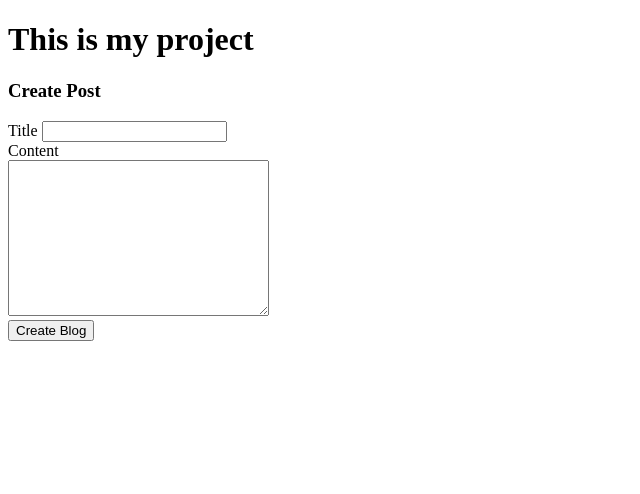
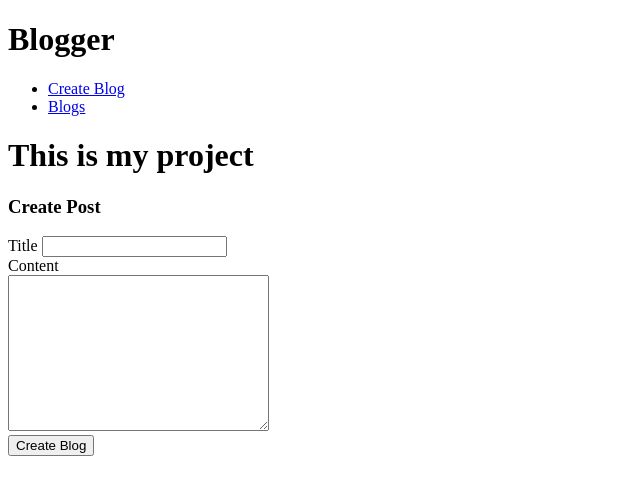
Before and after one commit to eopalka/JS-Practice-Project, a plain HTML site: page index.html in a window 1280 px wide. Shown: the whole page, without its empty margins (0-640 px from the left). Drawn offline with Linux system fonts and the light colour scheme.

Commit message:
added links

```diff
--- a/index.html
+++ b/index.html
@@ -7,6 +7,11 @@
     <title>Project</title>
 </head>
 <body>
+    <h1>Blogger</h1>
+    <ul>
+        <li><a href="#" id="form-link">Create Blog</a></li>
+        <li><a href="#" id="blogs-link">Blogs</a></li>
+    </ul>
 
     <h1>This is my project</h1>
     <div id="main"></div>
```
